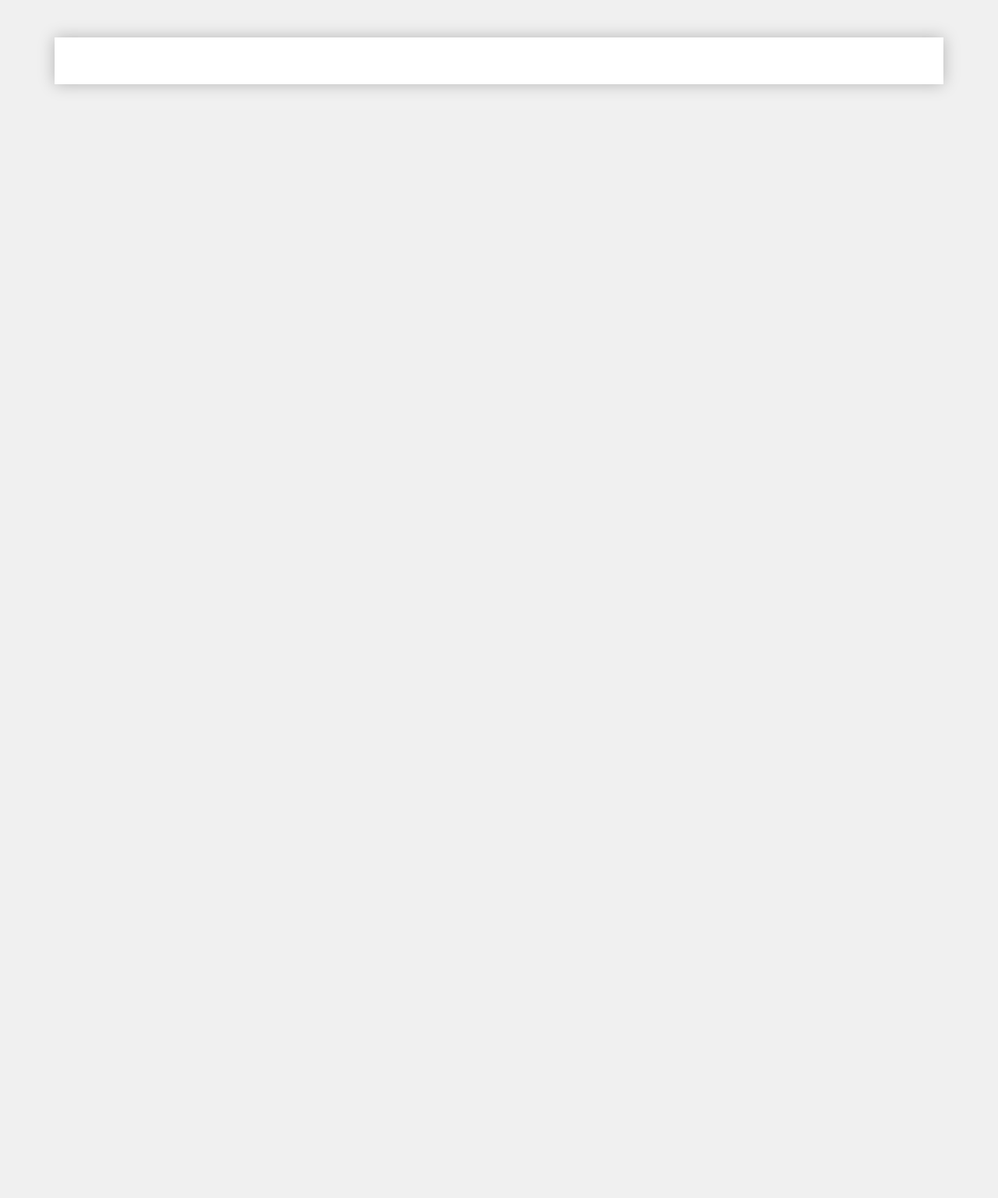
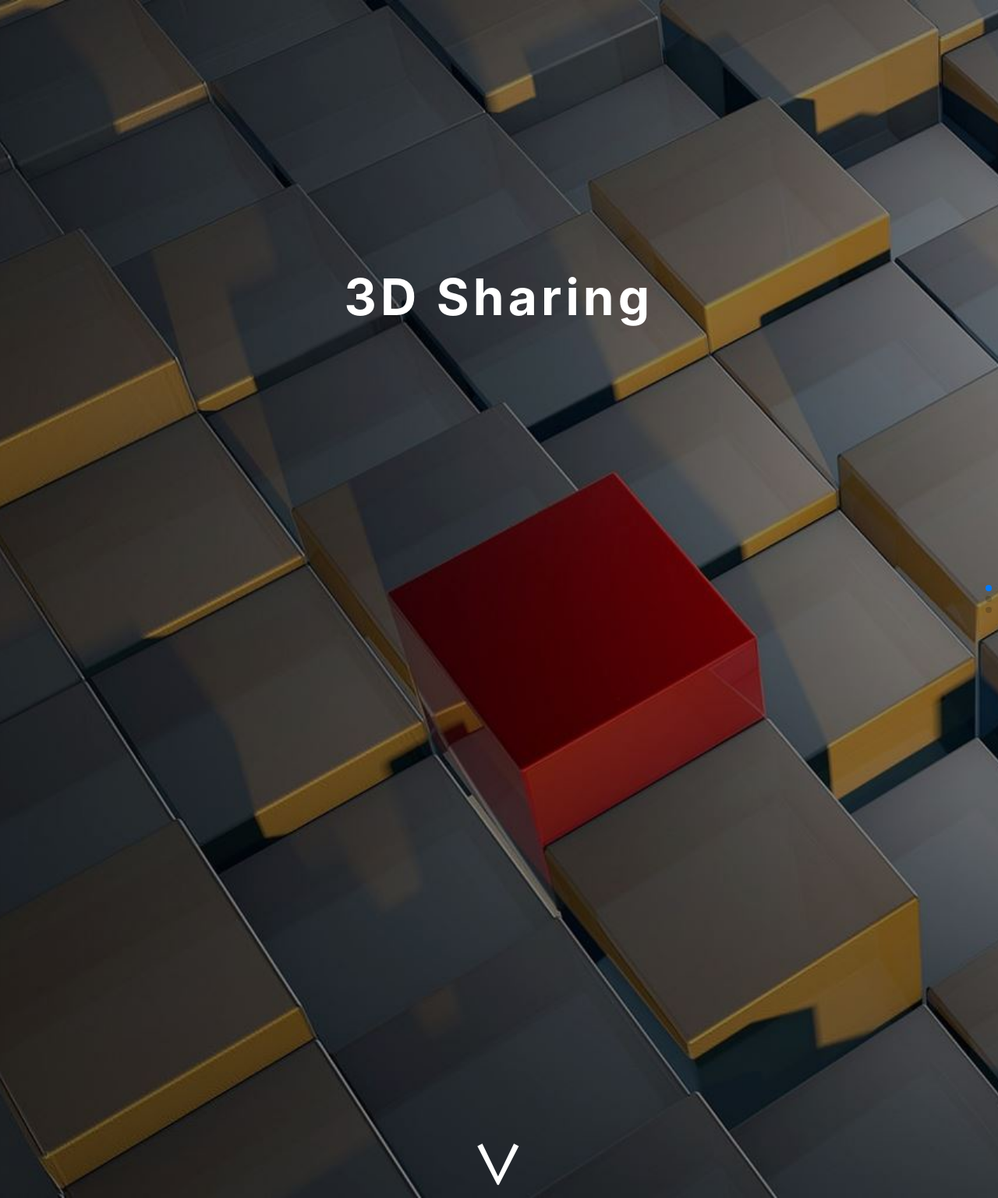
Before and after one commit to magic7549/3D-Sharing-Django, a Django app: page / in a window 1280 px wide. Shown: the part 77-1613 px from the top of the page at 78% size. Run offline with Django 4.2, Linux system fonts and the light colour scheme; parts of the project's set-up code (start-up, migrations or seed data) failed here and were passed over; some libraries are stand-ins or nearby versions.

Commit message:
Home 구현

```diff
--- a/static/style.css
+++ b/static/style.css
@@ -401,3 +401,145 @@ body {
 .mypage-content-main .card-title {
     margin: 0;
 }
+
+/* ======================================================== Home ======================================================== */
+.home-background {
+    width: 100%;
+    height: calc(100vh - 77px);
+    padding: 0 !important;
+}
+
+.home_swiper {
+    width: 100%;
+    height: 100%;
+}
+
+.home-slide {
+    width: 100%;
+    height: 100%;
+}
+
+.home-intro {
+    background: url('/static/image/cubes.jpg');
+    background-size: cover;
+    height: 100%;
+}
+
+.home-intro .title {
+    color: #FFF;
+    text-align: center;
+    font-family: Inter;
+    font-size: 64px;
+    font-style: normal;
+    font-weight: 700;
+    line-height: normal;
+    letter-spacing: 5.12px;
+}
+
+.home-intro .down  {
+    color: #FFF;
+    text-align: center;
+    font-family: Inter;
+    font-size: 64px;
+    font-style: normal;
+    font-weight: 700;
+    line-height: normal;
+    letter-spacing: 5.12px;
+}
+
+.home-modeling {
+    display: flex;
+    align-items: center;
+    justify-content: center;
+    flex-direction: column;
+    height: 100%;
+    background-color: #F0F0F0;
+}
+
+.home-modeling .title {
+    text-align: center;
+    font-family: Inter;
+    font-size: 64px;
+    font-style: normal;
+    font-weight: 700;
+    line-height: normal;
+    letter-spacing: 5.12px;
+}
+
+.home-modeling .title span {
+    position: relative;
+}
+
+.home-modeling-title-01 {
+    left: -5rem;
+    color: #686868;
+}
+
+.home-modeling-title-02 {
+    left: 10rem;
+    color: #1b1b1b;
+}
+
+.home-modeling .move_btn {
+    width: 213px;
+    height: 64px;
+    margin-top: 10px;
+    border-radius: 49px;
+    border: 7px solid #3b3b3b;
+    display: flex;
+    align-items: center;
+    justify-content: center;
+    cursor: pointer;
+}
+
+.home-modeling .move_btn span {
+    color: #3b3b3b;
+    font-family: Inter;
+    font-size: 40px;
+    font-style: normal;
+    font-weight: 500;
+    line-height: normal;
+}
+
+.home-community {
+    display: flex;
+    align-items: center;
+    justify-content: center;
+    flex-direction: column;
+
+    background: url('/static/image/board.jpg');
+    background-size: cover;
+    height: 100%;
+}
+
+.home-community .title {
+    color: #FFF;
+    text-align: center;
+    font-family: Inter;
+    font-size: 64px;
+    font-style: normal;
+    font-weight: 700;
+    line-height: normal;
+    letter-spacing: 5.12px;
+}
+
+.home-community .move_btn {
+    width: 213px;
+    height: 64px;
+    margin-top: 10px;
+    border-radius: 49px;
+    border: 7px solid #E1E1E1;
+    display: flex;
+    align-items: center;
+    justify-content: center;
+    cursor: pointer;
+}
+
+.home-community .move_btn span {
+    color: #FFF;
+    font-family: Inter;
+    font-size: 40px;
+    font-style: normal;
+    font-weight: 500;
+    line-height: normal;
+}
--- a/templates/home.html
+++ b/templates/home.html
@@ -1,6 +1,55 @@
 {% extends 'base.html' %}
 {% block content %}
-<div class="container-lg my-5 bg-content">
-
+<div class="container-fluid home-background">
+    <div class="swiper home_swiper">
+        <div class="swiper-wrapper">
+            <div class="swiper-slide home-slide">
+                <div class="row home-intro">
+                    <div class="align-self-center title">3D Sharing</div>
+                    <div class="align-self-end down">∨</div>
+                </div>
+            </div>
+            <div class="swiper-slide home-slide">
+                <div class="home-modeling">
+                    <div class="title">
+                        <span class="home-modeling-title-01">3D 모델링 파일을</span>
+                        <br>
+                        <span class="home-modeling-title-02">공유해보아요!</span>
+                    </div>
+                    <div class="move_btn" onClick="location.href={% url 'modeling:index' %}">
+                        <span>Enter</span>
+                    </div>
+                </div>
+            </div>
+            <div class="swiper-slide home-slide">
+                <div class="home-community">
+                    <div class="title">
+                        자유롭게 글을 업로드하세요!
+                    </div>
+                    <div class="move_btn" onClick="location.href={% url 'community:index' %}">
+                        <span>Enter</span>
+                    </div>
+                </div>
+            </div>
+        </div>
+        <div class="swiper-pagination vertical-pagination"></div>
+    </div>
 </div>
 {% endblock %}
+{% block script %}
+<script src="https://cdn.jsdelivr.net/npm/swiper@11/swiper-bundle.min.js"></script>
+<script type='text/javascript'>
+    var pageSwiper = new Swiper(".home_swiper", {
+        direction: "vertical",
+        slidesPerView: 1,
+        spaceBetween: 30,
+        speed: 800,
+        mousewheel: true,
+        keyboard: { enabled: true, },
+        pagination: {
+          el: ".vertical-pagination",
+          clickable: true,
+        },
+    });
+</script>
+{% endblock %}
--- a/templates/modeling/modeling_form.html
+++ b/templates/modeling/modeling_form.html
@@ -37,8 +37,7 @@
 
         <div class="mb-3">
             <label for="description" class="form-label">설명</label>
-            <textarea class="form-control" name="description" id="description" style="height: 50vh;"
-                   value="{{ form.description.value|default_if_none:'' }}"></textarea>
+            <textarea class="form-control" name="description" id="description" style="height: 50vh;">{{ form.description.value|default_if_none:'' }}</textarea>
         </div>
 
         <button type="submit" class="btn btn-primary">저장하기</button>
```
Also changed, not shown: static/image/board.jpg (added), static/image/cubes.jpg (added).
